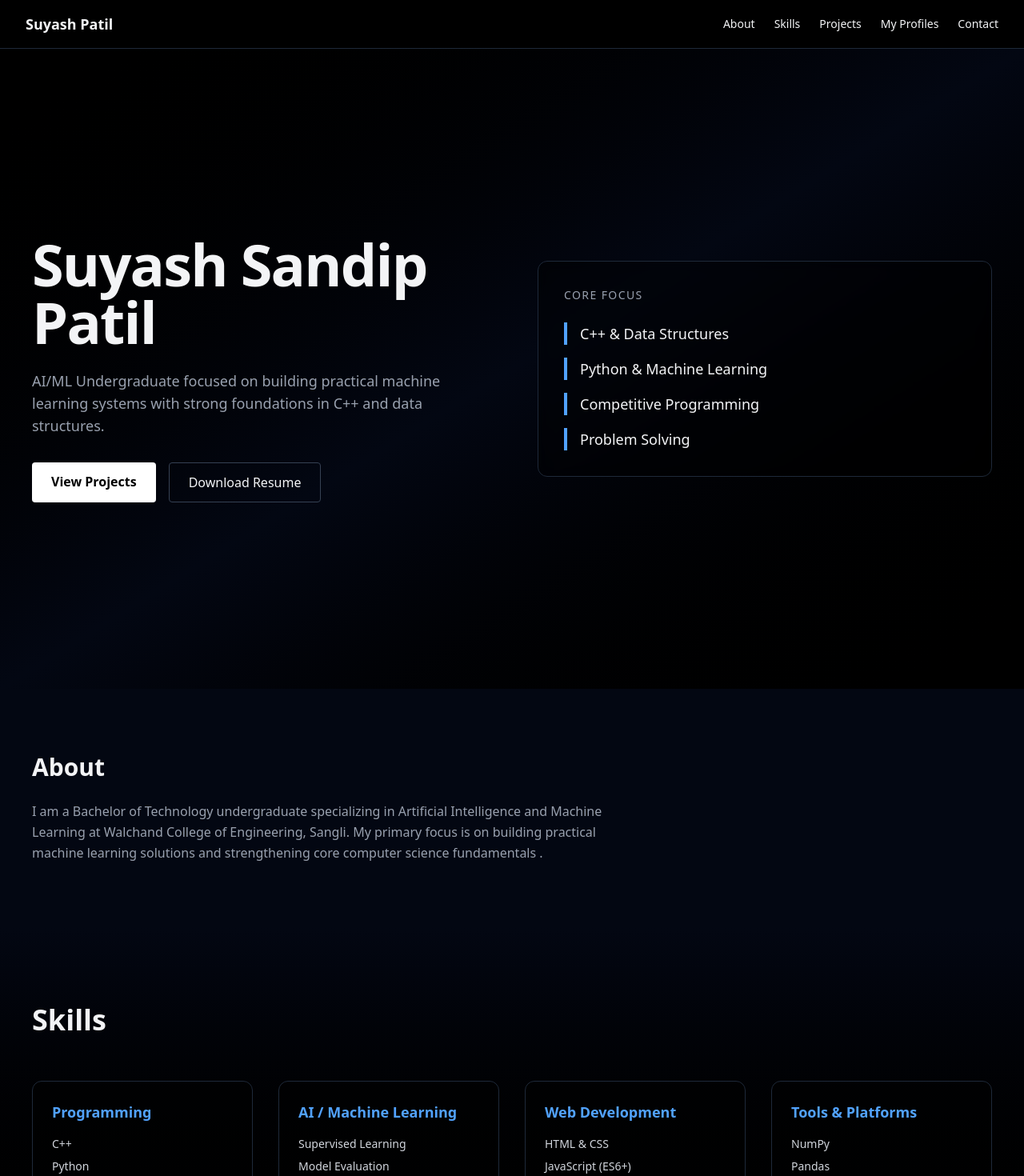
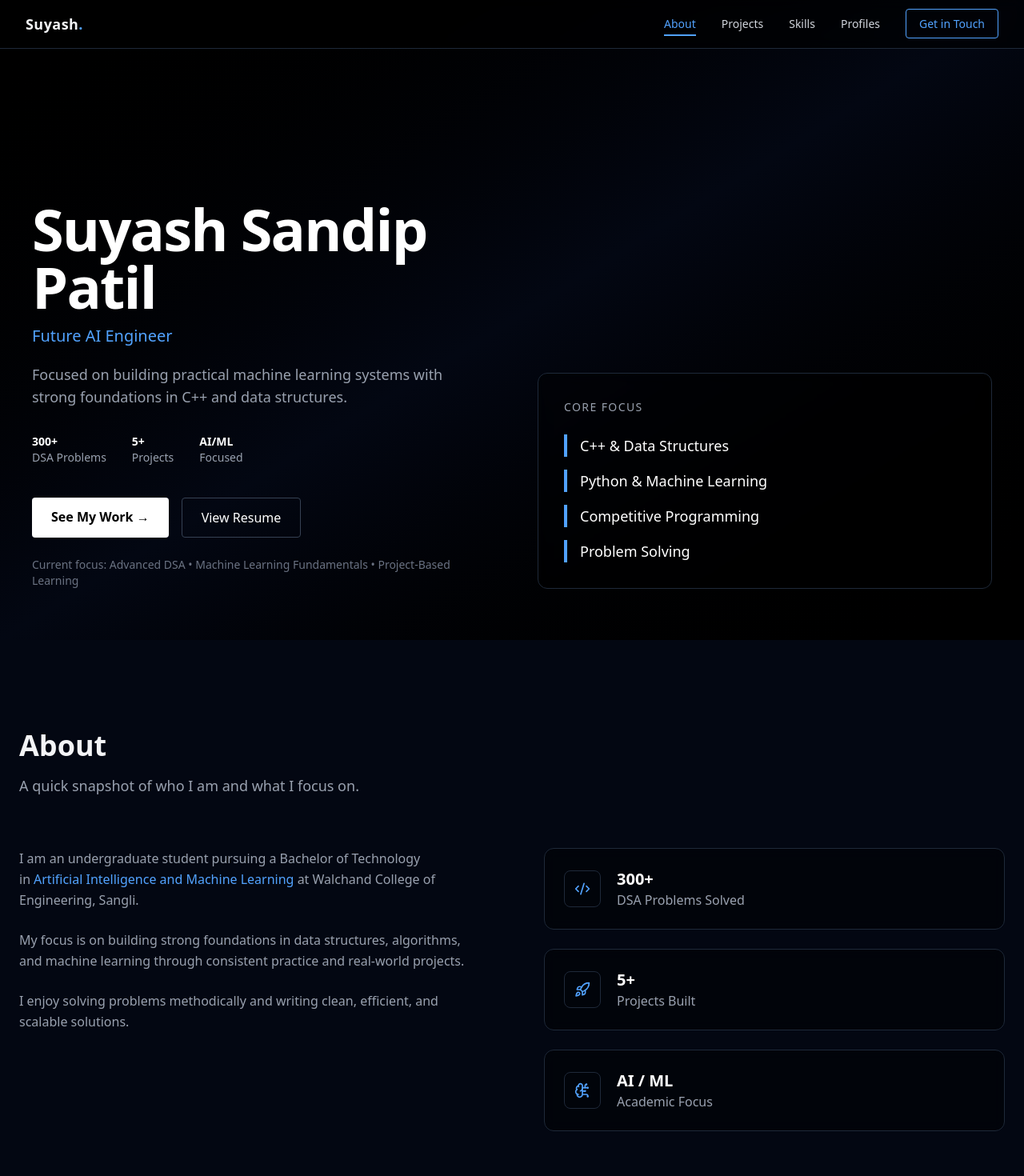
Before and after one commit to Suyashh19/Portfolio, a React (Vite) app: page / in a window 1280 px wide. Shown: the top 1470 px of the page at 80% size. Built offline with nearby package versions, Linux system fonts and the light colour scheme.

Commit message:
Update portfolio UI and content

```diff
--- a/package.json
+++ b/package.json
@@ -11,6 +11,7 @@
   },
   "dependencies": {
     "@tailwindcss/vite": "^4.1.18",
+    "lucide-react": "^0.562.0",
     "react": "^19.2.0",
     "react-dom": "^19.2.0",
     "react-icons": "^5.5.0",
--- a/src/components/About.jsx
+++ b/src/components/About.jsx
@@ -1,16 +1,85 @@
-function About() {
+import React from "react";
+import { Code2, Rocket, BrainCircuit } from "lucide-react";
+import { theme } from "../styles/theme";
+
+export default function About() {
+  const highlights = [
+    {
+      icon: <Code2 className={`w-5 h-5 ${theme.accent}`} />,
+      value: "300+",
+      label: "DSA Problems Solved",
+    },
+    {
+      icon: <Rocket className={`w-5 h-5 ${theme.accent}`} />,
+      value: "5+",
+      label: "Projects Built",
+    },
+    {
+      icon: <BrainCircuit className={`w-5 h-5 ${theme.accent}`} />,
+      value: "AI / ML",
+      label: "Academic Focus",
+    },
+  ];
+
   return (
-    <section id="about" className="px-10 py-20">
-      <h2 className="text-3xl font-bold mb-6">About</h2>
+    <section
+      id="about"
+      className={`relative py-28 ${theme.text}`}
+    >
+      <div className="max-w-7xl mx-auto px-6">
+        {/* Heading */}
+        <div className="mb-16 max-w-3xl">
+          <h2 className="text-4xl font-bold mb-4">About</h2>
+          <p className={`${theme.mutedText} text-lg`}>
+            A quick snapshot of who I am and what I focus on.
+          </p>
+        </div>
 
-      <p className="text-gray-400 max-w-3xl leading-relaxed">
-        I am a Bachelor of Technology undergraduate specializing in Artificial
-        Intelligence and Machine Learning at Walchand College of Engineering,
-        Sangli. My primary focus is on building practical machine learning
-        solutions and strengthening core computer science fundamentals .
-      </p>
+        {/* Content */}
+        <div className="grid md:grid-cols-2 gap-20">
+          {/* Left text */}
+          <div className={`${theme.mutedText} leading-relaxed space-y-6`}>
+            <p>
+              I am an undergraduate student pursuing a Bachelor of Technology in
+              <span className={`ml-1 ${theme.accent}`}>
+                Artificial Intelligence and Machine Learning
+              </span>{" "}
+              at Walchand College of Engineering, Sangli.
+            </p>
+
+            <p>
+              My focus is on building strong foundations in data structures,
+              algorithms, and machine learning through consistent practice and
+              real-world projects.
+            </p>
+
+            <p>
+              I enjoy solving problems methodically and writing clean,
+              efficient, and scalable solutions.
+            </p>
+          </div>
+
+          {/* Right cards */}
+          <div className="space-y-6">
+            {highlights.map((item, i) => (
+              <div
+                key={i}
+                className={`flex items-center gap-5 rounded-xl p-6 border ${theme.border} bg-black/40 backdrop-blur`}
+              >
+                <div className={`p-3 rounded-lg border ${theme.border}`}>
+                  {item.icon}
+                </div>
+                <div>
+                  <p className="text-xl font-semibold text-white">
+                    {item.value}
+                  </p>
+                  <p className={theme.mutedText}>{item.label}</p>
+                </div>
+              </div>
+            ))}
+          </div>
+        </div>
+      </div>
     </section>
   );
 }
-
-export default About;
--- a/src/components/Hero.jsx
+++ b/src/components/Hero.jsx
@@ -1,37 +1,78 @@
+import { useEffect, useState } from "react";
 import resume from "../assets/resume/Suyash_Resume.pdf";
 
 function Hero() {
+  const roles = [
+    "AI/ML Undergraduate",
+    "C++ & DSA Enthusiast",
+    "Problem Solver",
+    "Future AI Engineer"
+  ];
+
+  const [roleIndex, setRoleIndex] = useState(0);
+
+  useEffect(() => {
+    const interval = setInterval(() => {
+      setRoleIndex((prev) => (prev + 1) % roles.length);
+    }, 2000);
+    return () => clearInterval(interval);
+  }, []);
+
   return (
-    <section className="min-h-screen flex items-center px-10 bg-gradient-to-br from-black via-gray-950 to-black">
-      <div className="max-w-7xl w-full grid md:grid-cols-2 gap-16">
+    /* Changed items-center to items-end and added pb-16 for bottom spacing */
+    <section className="min-h-screen flex items-end justify-center px-10 pb-16 bg-gradient-to-br from-black via-gray-950 to-black">
+      <div className="max-w-7xl w-full mx-auto grid md:grid-cols-2 gap-16 items-end">
 
         {/* LEFT CONTENT */}
         <div className="flex flex-col justify-center">
-          <h2 className="text-5xl md:text-7xl font-extrabold tracking-tight font-poppins">
+          <h2 className="text-5xl md:text-7xl font-extrabold tracking-tight font-poppins text-white">
             Suyash Sandip Patil
           </h2>
 
-          <p className="mt-6 text-lg text-gray-400 max-w-xl">
-            AI/ML Undergraduate focused on building practical machine learning
-            systems with strong foundations in C++ and data structures.
+          <p className="mt-3 text-xl text-blue-400 transition-all duration-300">
+            {roles[roleIndex]}
           </p>
 
-          <div className="mt-8 flex gap-4">
+          <p className="mt-5 text-lg text-gray-400 max-w-xl">
+            Focused on building practical machine learning systems with strong
+            foundations in C++ and data structures.
+          </p>
+
+          <div className="mt-8 flex gap-8 text-sm text-gray-400">
+            <div>
+              <span className="text-white font-semibold">300+</span>
+              <p>DSA Problems</p>
+            </div>
+            <div>
+              <span className="text-white font-semibold">5+</span>
+              <p>Projects</p>
+            </div>
+            <div>
+              <span className="text-white font-semibold">AI/ML</span>
+              <p>Focused</p>
+            </div>
+          </div>
+
+          <div className="mt-10 flex gap-4">
             <a
               href="#projects"
-              className="px-6 py-3 bg-white text-black font-semibold rounded hover:bg-gray-200 transition"
+              className="px-6 py-3 bg-white text-black font-semibold rounded hover:bg-gray-200 transition hover:scale-105"
             >
-              View Projects
+              See My Work →
             </a>
 
             <a
               href={resume}
               download
-  className="px-6 py-3 border border-gray-700 rounded hover:border-white transition"
+              className="px-6 py-3 border border-gray-700 text-white rounded hover:border-white transition hover:scale-105"
             >
-  Download Resume
+              View Resume
             </a>
           </div>
+
+          <p className="mt-6 text-sm text-gray-500">
+            Current focus: Advanced DSA • Machine Learning Fundamentals • Project-Based Learning
+          </p>
         </div>
 
         {/* RIGHT FOCUS PANEL */}
@@ -41,7 +82,7 @@ function Hero() {
               Core Focus
             </h3>
 
-            <ul className="space-y-4 text-lg">
+            <ul className="space-y-4 text-lg text-white">
               <li className="border-l-4 border-blue-400 pl-4">
                 C++ & Data Structures
               </li>
@@ -64,3 +105,4 @@ function Hero() {
 }
 
 export default Hero;
+// Hero.jsx updated successfully
--- a/src/components/layout/Navbar.jsx
+++ b/src/components/layout/Navbar.jsx
@@ -1,37 +1,75 @@
+import { useEffect, useState } from "react";
+
 function Navbar() {
+  const [activeSection, setActiveSection] = useState("about");
+
+  useEffect(() => {
+    const sections = document.querySelectorAll("section[id]");
+
+    const observer = new IntersectionObserver(
+      (entries) => {
+        entries.forEach((entry) => {
+          if (entry.isIntersecting) {
+            setActiveSection(entry.target.id);
+          }
+        });
+      },
+      { threshold: 0.6 }
+    );
+
+    sections.forEach((section) => observer.observe(section));
+
+    return () => observer.disconnect();
+  }, []);
+
+  const linkClass = (id) =>
+    `transition duration-200 hover:text-blue-400 ${
+      activeSection === id
+        ? "text-blue-400 border-b-2 border-blue-400 pb-1"
+        : "text-gray-300"
+    }`;
+
   return (
-    <nav className="sticky top-0 z-50 bg-black border-b border-gray-800 px-8 py-4 flex justify-between items-center">
+    <nav className="fixed top-0 w-full z-50 backdrop-blur bg-black/60 border-b border-gray-800 px-8 py-4 flex justify-between items-center">
 
       {/* BRAND */}
-      <h1 className="text-lg font-semibold">
-        Suyash Patil
+      <h1 className="text-lg font-semibold tracking-wide">
+        Suyash<span className="text-blue-400">.</span>
       </h1>
 
       {/* NAV LINKS */}
-      <ul className="flex gap-6 text-sm">
+      <ul className="flex items-center gap-8 text-sm">
         <li>
-          <a href="#about" className="hover:text-blue-400 transition">
+          <a href="#about" className={linkClass("about")}>
             About
           </a>
         </li>
+
         <li>
-          <a href="#skills" className="hover:text-blue-400 transition">
+          <a href="#projects" className={linkClass("projects")}>
+            Projects
+          </a>
+        </li>
+
+        <li>
+          <a href="#skills" className={linkClass("skills")}>
             Skills
           </a>
         </li>
+
         <li>
-          <a href="#projects" className="hover:text-blue-400 transition">
-            Projects
+          <a href="#profiles" className={linkClass("profiles")}>
+            Profiles
           </a>
         </li>
+
+        {/* CTA */}
         <li>
-          <a href="#profiles" className="hover:text-blue-400 transition">
-            My Profiles
-          </a>
-        </li>
-        <li>
-          <a href="#contact" className="hover:text-blue-400 transition">
-            Contact
+          <a
+            href="#contact"
+            className="px-4 py-2 border border-blue-400 text-blue-400 rounded hover:bg-blue-400 hover:text-black transition"
+          >
+            Get in Touch
           </a>
         </li>
       </ul>
```
Also changed, not shown: 1 other file (tests, documents, lock files or other folders). Lines whose indentation alone changed are shown as unchanged.
